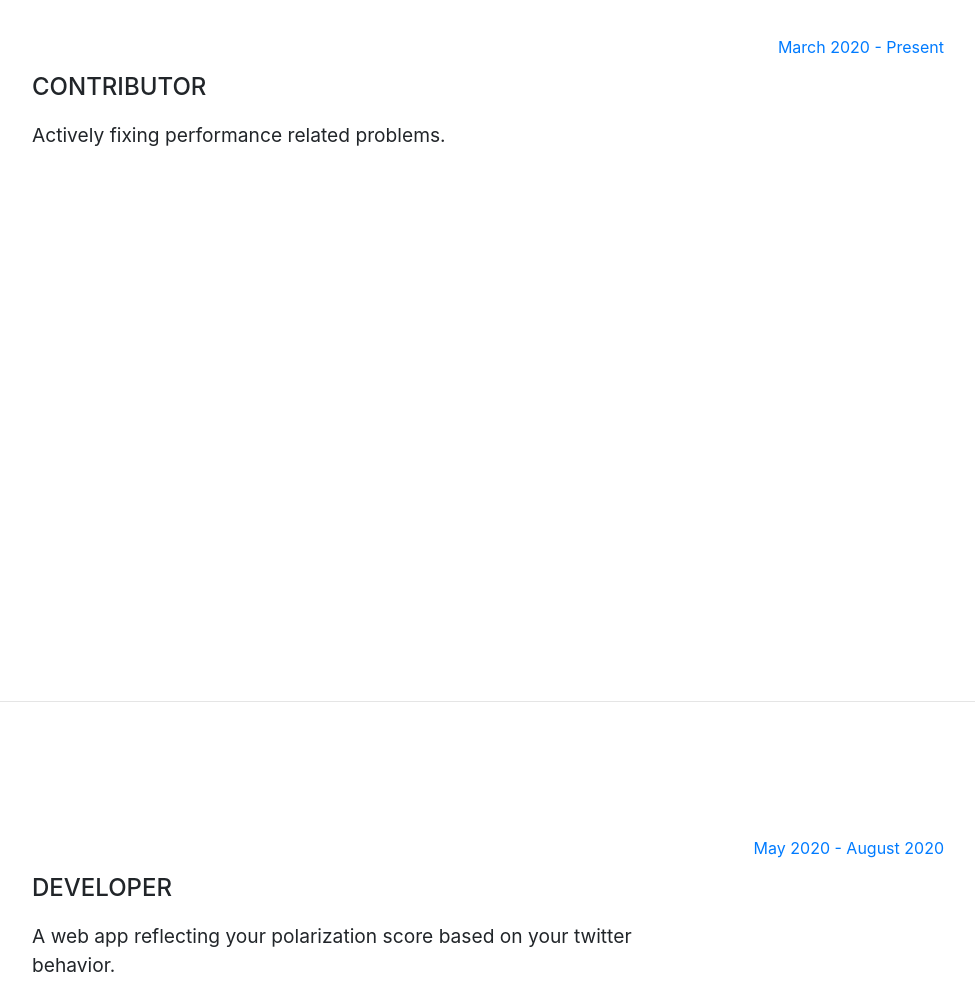
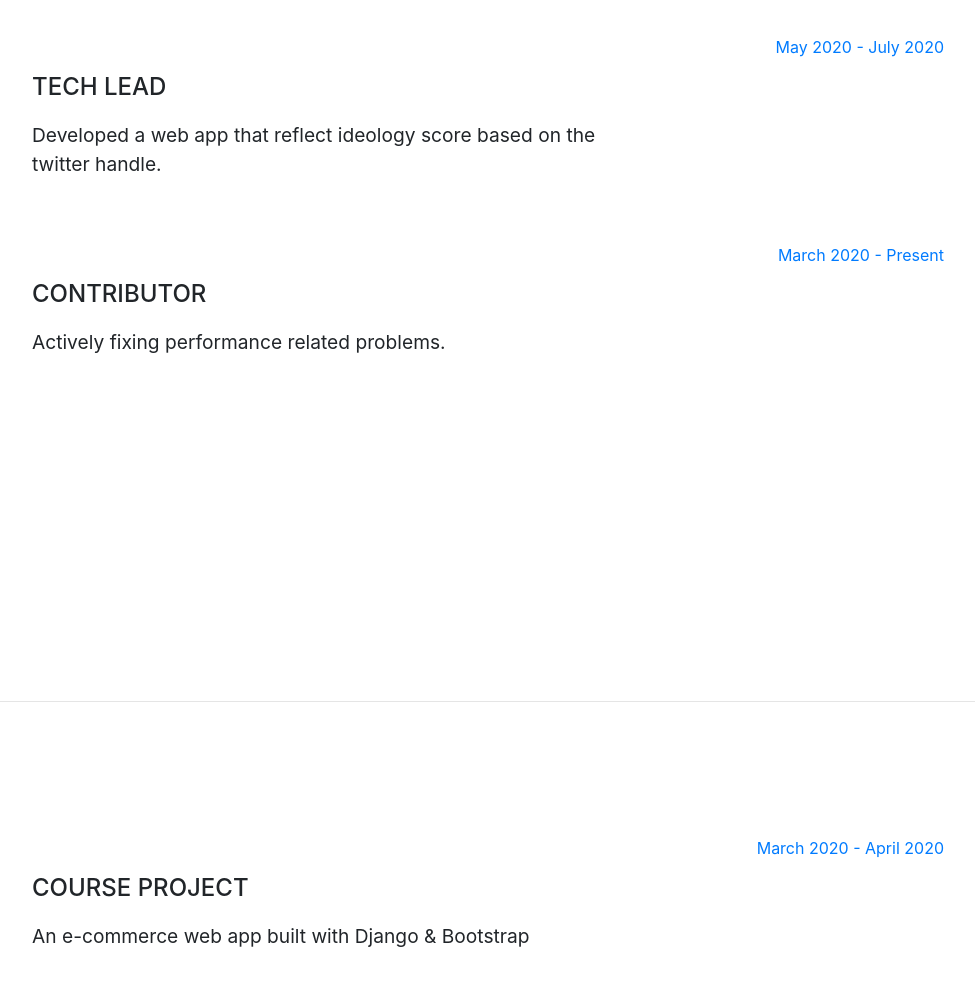
Before and after one commit to charlieupupup/charlieupupup.github.io, a website with bundled scripts: page index.html in a window 1280 px wide. Shown: the part 900-1899 px from the top of the page, without its empty margins (288-1263 px from the left). Built offline with nearby package versions, Linux system fonts and the light colour scheme; a web font is replaced by a local one.

Commit message:
add project demo

```diff
--- a/index.html
+++ b/index.html
@@ -96,7 +96,19 @@
 
         <div class="resume-item d-flex flex-column flex-md-row justify-content-between mb-5">
           <div class="resume-content">
-            <h3 class="mb-0">Kubernete contributor</h3>
+            <h3 class="mb-0">Duke Polarization Lab</h3>
+            <div class="subheading mb-3">Tech lead</div>
+            <p>
+              Developed a web app that reflect ideology score based on the twitter handle.
+            </p>
+          </div>
+          <div class="resume-date text-md-right">
+            <span class="text-primary">May 2020 - July 2020</span>
+          </div>
+        </div>
+        <div class="resume-item d-flex flex-column flex-md-row justify-content-between mb-5">
+          <div class="resume-content">
+            <h3 class="mb-0">Kubernete</h3>
             <div class="subheading mb-3">contributor</div>
             <p>
               Actively fixing performance related problems.
@@ -121,15 +133,20 @@
 
         <div class="resume-item d-flex flex-column flex-md-row justify-content-between mb-5">
           <div class="resume-content">
-            <h3 class="mb-0">Polarization</h3>
-            <div class="subheading mb-3">Developer</div>
+            <h3 class="mb-0">Mini Amazon</h3>
+            <div class="subheading mb-3">Course project</div>
             <p>
-              A web app reflecting your polarization score based on your twitter behavior.
+              An e-commerce web app built with Django &amp Bootstrap
             </p>
           </div>
           <div class="resume-date text-md-right">
-            <span class="text-primary">May 2020 - August 2020</span>
+            <span class="text-primary">March 2020 - April 2020</span>
           </div>
+
+        </div>
+        <div class="resume-projects" style="width: max-content; margin: 0 auto;">
+
+          <img src="projects/mini-amazon.gif" width="800" height="400">
         </div>
 
 
@@ -227,7 +244,7 @@
         </p>
         <div class="subheading mb-3">Tools</div>
         <p>
-          <mark>Postman, LLDB, Valgrind</mark>
+          <mark>Postman, LLDB, Valgrind, CMake</mark>
         </p>
         <div class="subheading mb-3">Database</div>
         <p><mark>SQL, GraphQL, MongoDB, Redis, ORM, ODM</mark></p>
```
Also changed, not shown: 1 other file.
